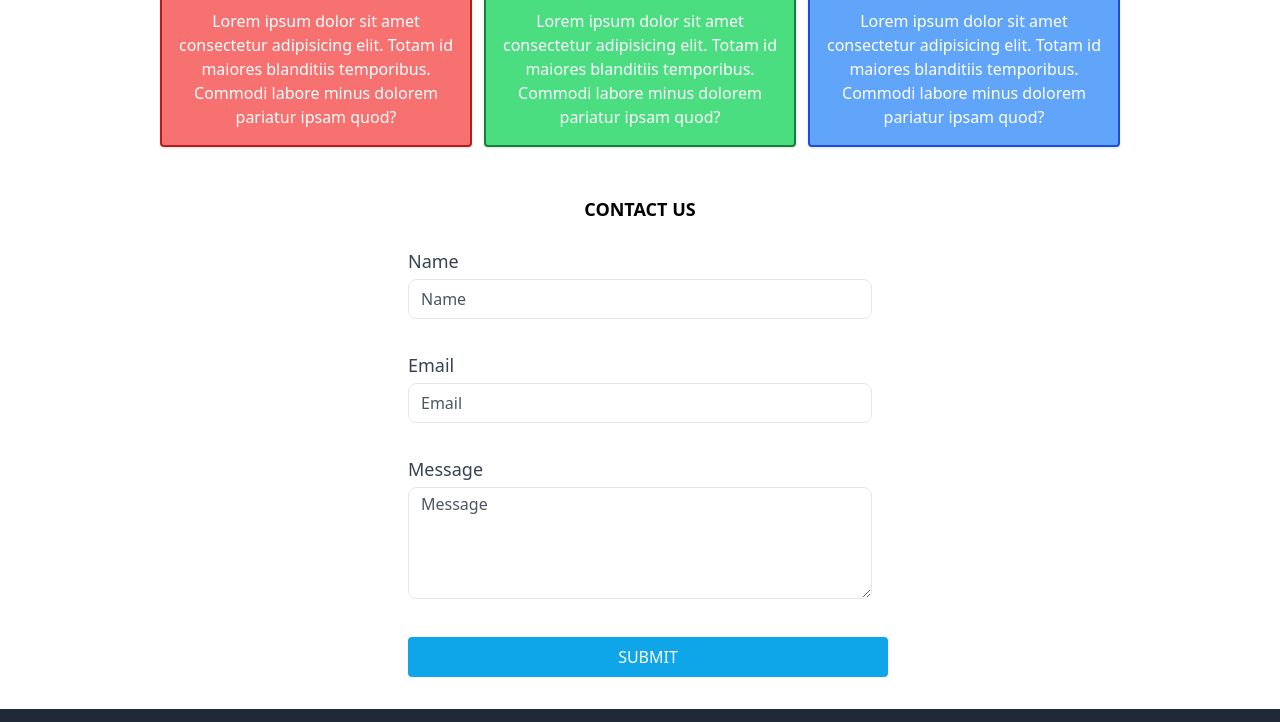
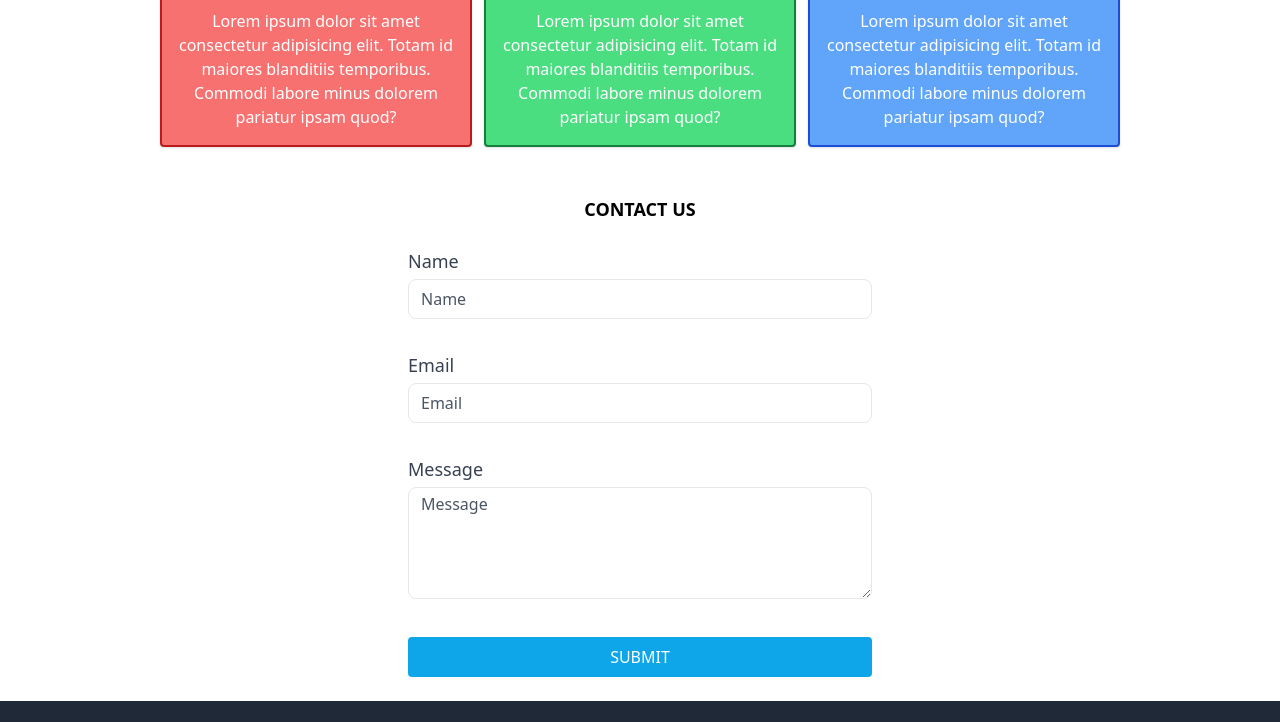
Before and after one commit to albaihaqiMF/suitmedia-st, a plain HTML site: page index.html in a window 1280 px wide. Shown: the part 997-1719 px from the top of the page. Drawn offline with nearby package versions, Linux system fonts and the light colour scheme; a script that the page names is missing; files whose address does not match are found by name.

Commit message:
button fixed

```diff
--- a/index.html
+++ b/index.html
@@ -21,7 +21,8 @@
                 <h1 class="text-lg font-bold p-4">Company</h1>
             </div>
             <div x-data="{ dropdownOpen: false }" class="relative hidden sm:flex">
-                <a @mouseover="dropdownOpen = !dropdownOpen" class="relative z-10 block hover:bg-gray-100 transition duration-300 p-4">
+                <a @mouseover="dropdownOpen = !dropdownOpen"
+                    class="relative z-10 block hover:bg-gray-100 transition duration-300 p-4">
                     ABOUT
                 </a>
 
@@ -115,8 +116,10 @@
                         type="text" name="message" placeholder="Message" id="message"></textarea>
 
                 </div>
-                <button
-                    class="w-full bg-sky-500 m-2 py-2 rounded text-white hover:bg-sky-600 hover:shadow-lg transition duration-300">SUBMIT</button>
+                <div class="px-2">
+                    <button
+                        class="w-full bg-sky-500 mt-2 py-2 rounded text-white hover:bg-sky-600 hover:shadow-lg transition duration-300">SUBMIT</button>
+                </div>
             </div>
 
         </div>
```
